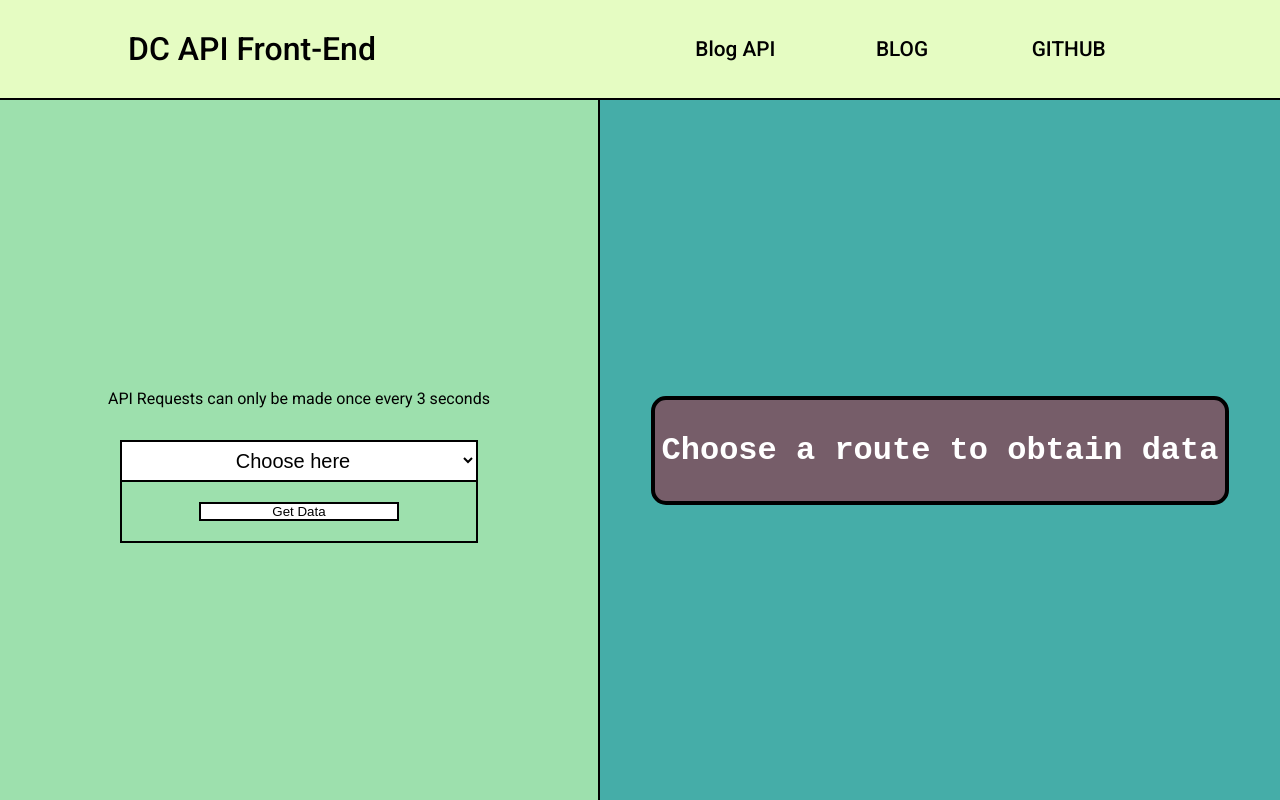
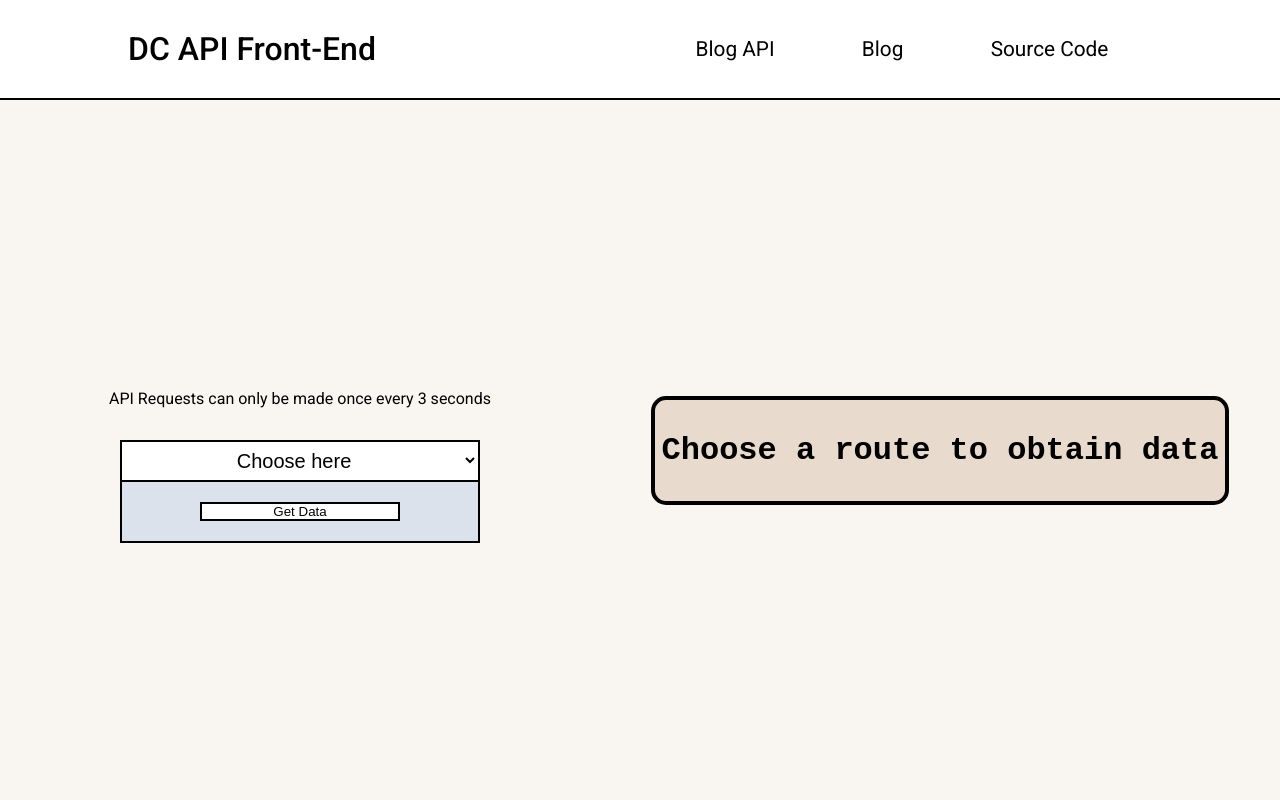
Before and after one commit to DkChau/ApiFrontEnd, a React (Create React App) app: page / in a window 1280 px wide. Built offline with nearby package versions, Linux system fonts and the light colour scheme.

Commit message:
Fixed annoying loaind bug and redid color scheme one last time

```diff
--- a/src/App.js
+++ b/src/App.js
@@ -10,7 +10,7 @@ function App() {
 
     const [route,setRoute] = useState({})
     const [data, setData] = useState('')
-    const [loading, setLoading] = useState(true);
+    const [loading, setLoading] = useState(false);
     const [timer, setTimer] = useState(false)
 
 
@@ -54,7 +54,7 @@ function App() {
             <InputWrapper>
                 <APIWarning>API Requests can only be made once every 3 seconds</APIWarning>
                 <Router routes={routes} chooseRoute = {chooseRoute}/>
-                <InputSection getData={throttleApiCall(getData,3000)} route={route}/>
+                <InputSection getData={throttleApiCall(getData,3000)} route={route} loading={loading} setLoading={setLoading} timer={timer}/>
             </InputWrapper>
             <DisplayWrapper>
                 <DisplaySection loading={loading} heading={route.name} data={data}/>
--- a/src/AppElements.js
+++ b/src/AppElements.js
@@ -8,8 +8,7 @@ export const InputWrapper = styled.div`
     justify-content: center;
     flex-direction: column;
     align-items: center;
-    background:#9DE0AD;
-    border-right:2px solid black;
+    background:#F9F5F1;
 `
 export const DisplayWrapper = styled.div`
     grid-area:display;
@@ -17,7 +16,7 @@ export const DisplayWrapper = styled.div`
     height:100%;
     display:flex;
     align-items:center;
-    background:#45ADA8 ;
+    background:#F9F5F1 ;
 `
 export const APIWarning = styled.div`
     padding:2rem 0;
--- a/src/Components/DisplaySection/DisplayElements.js
+++ b/src/Components/DisplaySection/DisplayElements.js
@@ -10,6 +10,7 @@ export const DisplayCode = styled.code`
     display:flex;
     overflow:auto;
     padding:0 6.25rem;
+    font-weight:400;
     margin:0 auto;
 `
 export const Loading = styled.span`
@@ -23,8 +24,8 @@ export const DisplayWrapper = styled.pre`
     border-radius: 15px;
     font-size:2rem;
     font-weight:600;
-    color:#ffffff;
-    background:#765D69;
+    color:#000000;
+    background:#E8DACC;
     margin:0 auto;
     text-align:center;
     border:4px solid black;
--- a/src/Components/DisplaySection/index.js
+++ b/src/Components/DisplaySection/index.js
@@ -5,7 +5,7 @@ const DisplaySection = (props) => {
 
     return (
         <DisplayWrapper>
-            {!props.data ? 'Choose a route to obtain data' :
+            {!props.data && !props.loading ? 'Choose a route to obtain data' :
                 <>
                     API DATA
                     <DisplayCode>
--- a/src/Components/InputSection/InputElements.js
+++ b/src/Components/InputSection/InputElements.js
@@ -7,7 +7,8 @@ export const InputContainer = styled.form`
     margin:0 auto;
     justify-content: center;
     align-items: center;
-    background:#9DE0AD;
+    /* background:#2c6975; */
+    background:#DCE2EC;
     color:black;
     padding:1.25rem 0;
     border:2px solid black;
@@ -25,14 +26,15 @@ export const Input = styled.input`
 export const SubmitButton = styled.button`
     width:12.5rem;
     border:none;
-    background:white;
-    color:black;
+    background:#ffffff;
+    color:#000000;
     transition:all 0.2s ease;
     border:2px solid black;
     font-weight:500;
 
-    &:hover{
-        transform:scale(1.03);
+    &:disabled{
+        background:gray;
+        color:white;
     }
 
 `
--- a/src/Components/InputSection/index.js
+++ b/src/Components/InputSection/index.js
@@ -12,7 +12,6 @@ const InputSection = (props) => {
     const [commentSuffix, setCommentSuffix] = useState('')
 
     const compileSuffix = (e) =>{
-        e.preventDefault();
         if(props.route.postId && props.route.commentId){
             props.getData(`post/${postSuffix}/comment/${commentSuffix}`)
         }
@@ -25,6 +24,7 @@ const InputSection = (props) => {
         else if(!(Object.keys(props.route).length === 0)){
             props.getData()
         }
+        e.preventDefault();
     }
     return (
         <InputContainer onSubmit={compileSuffix}>
@@ -40,7 +40,7 @@ const InputSection = (props) => {
             }
             {props.route.commentId ? (
                 <>
-                    <InputLabel htmlFor='commentid'> comment Id</InputLabel>
+                    <InputLabel htmlFor='commentid'> Comment ID</InputLabel>
                     <Input required onChange={(e)=>setCommentSuffix(e.target.value)} name='commentid'></Input>
                 </>) :
                 (
@@ -48,7 +48,7 @@ const InputSection = (props) => {
                 )
 
             }
-            <SubmitButton>Get Data</SubmitButton>
+            <SubmitButton disabled={props.timer}>Get Data</SubmitButton>
         </InputContainer>
     )
 }
--- a/src/Components/IntroSection/IntroElements.js
+++ b/src/Components/IntroSection/IntroElements.js
@@ -15,26 +15,34 @@ export const LinkWrapper = styled.div`
     display:grid;
     width:500px;
     height:100%;
-    grid-template-columns: 1fr 1fr 1fr;
+    grid-template-columns: auto auto auto;
     grid-template-rows: 1fr;
-    justify-content:center;
+    justify-content:space-around;
     align-items:center;
 `
 export const SiteLink = styled.a`
     text-align:center;
     font-size:1.3rem;
+    text-decoration:none;
+    color:#000000;
+    margin:0 10px;
+    font-weight:400;
+
+    &:hover{
+        border-bottom:3px solid #000000;
+    }
 `
 export const IntroContainer = styled.div`
     width:100%;
     height:6.25rem;
-    background:#E5FCC2 ;
+    background:#ffffff ;
     grid-area:heading;
     border-bottom:2px solid black;
     display:flex;
     justify-content: space-between;
     align-items: center;
     font-weight:500;
-    color:black;
+    color:#000000;
 
     @media (max-width:1200px){
         ${IntroWrapper}{
--- a/src/Components/IntroSection/index.js
+++ b/src/Components/IntroSection/index.js
@@ -7,9 +7,9 @@ const IntroSection = () => {
             <IntroWrapper>
                 <Logo>DC API Front-End</Logo>
                 <LinkWrapper>
-                    <SiteLink>Blog API</SiteLink>
-                    <SiteLink>BLOG</SiteLink>
-                    <SiteLink>GITHUB</SiteLink>
+                    <SiteLink href={`https://github.com/novaark/BlogApi`} target='_blank'>Blog API</SiteLink>
+                    <SiteLink href={`https://novaark.github.io/Blog/`} target='_blank'>Blog</SiteLink>
+                    <SiteLink href={`https://github.com/novaark/ApiFrontEnd`} target='_blank'>Source Code</SiteLink>
                 </LinkWrapper>
             </IntroWrapper>
         </IntroContainer>
```
